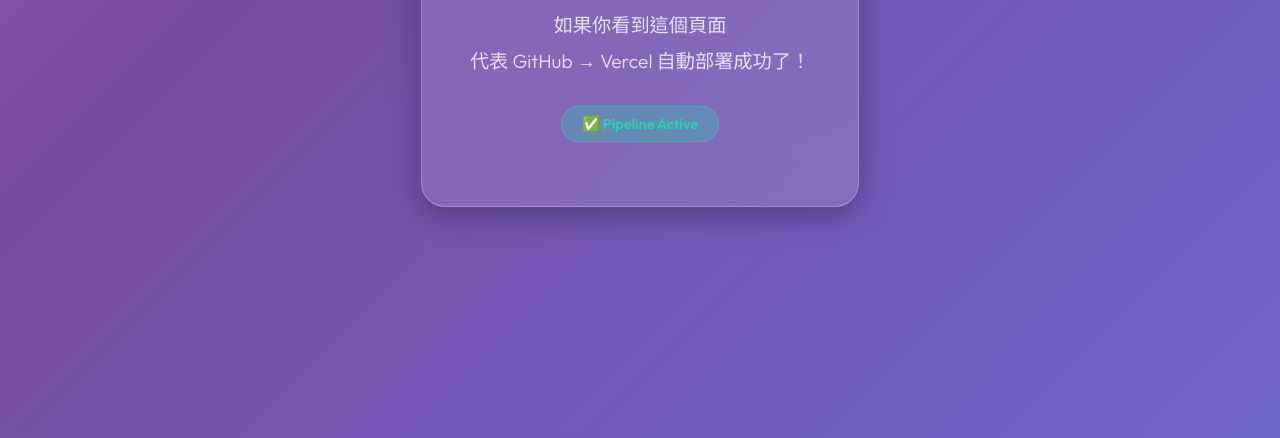
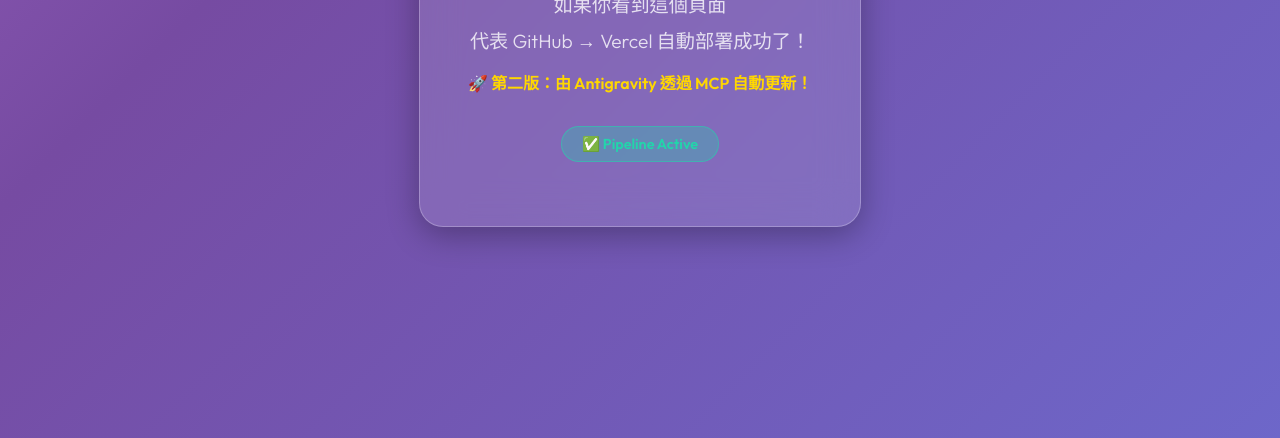
Before and after one commit to taiwanveo/hello-world-test, a plain HTML site: page index.html in a window 1280 px wide. Shown: the part 362-800 px from the top of the page. Drawn offline with Linux system fonts and the light colour scheme.

Commit message:
v2: Test auto-deployment pipeline - added update note via MCP

```diff
--- a/index.html
+++ b/index.html
@@ -3,7 +3,7 @@
 <head>
   <meta charset="UTF-8">
   <meta name="viewport" content="width=device-width, initial-scale=1.0">
-  <title>Hello World - Deployment Test</title>
+  <title>Hello World - Deployment Test v2</title>
   <style>
     @import url('https://fonts.googleapis.com/css2?family=Outfit:wght@300;600&display=swap');
 
@@ -58,6 +58,14 @@
       margin-bottom: 0.5rem;
     }
 
+    .update-note {
+      font-size: 1rem;
+      font-weight: 600;
+      color: #ffd700;
+      margin-top: 1rem;
+      margin-bottom: 0.5rem;
+    }
+
     .status {
       display: inline-block;
       margin-top: 1.5rem;
@@ -76,8 +84,8 @@
     <h1>Hello World! 🌍</h1>
     <p>如果你看到這個頁面</p>
     <p>代表 GitHub → Vercel 自動部署成功了！</p>
+    <p class="update-note">🚀 第二版：由 Antigravity 透過 MCP 自動更新！</p>
     <span class="status">✅ Pipeline Active</span>
   </div>
 </body>
 </html>
-</content>
```
